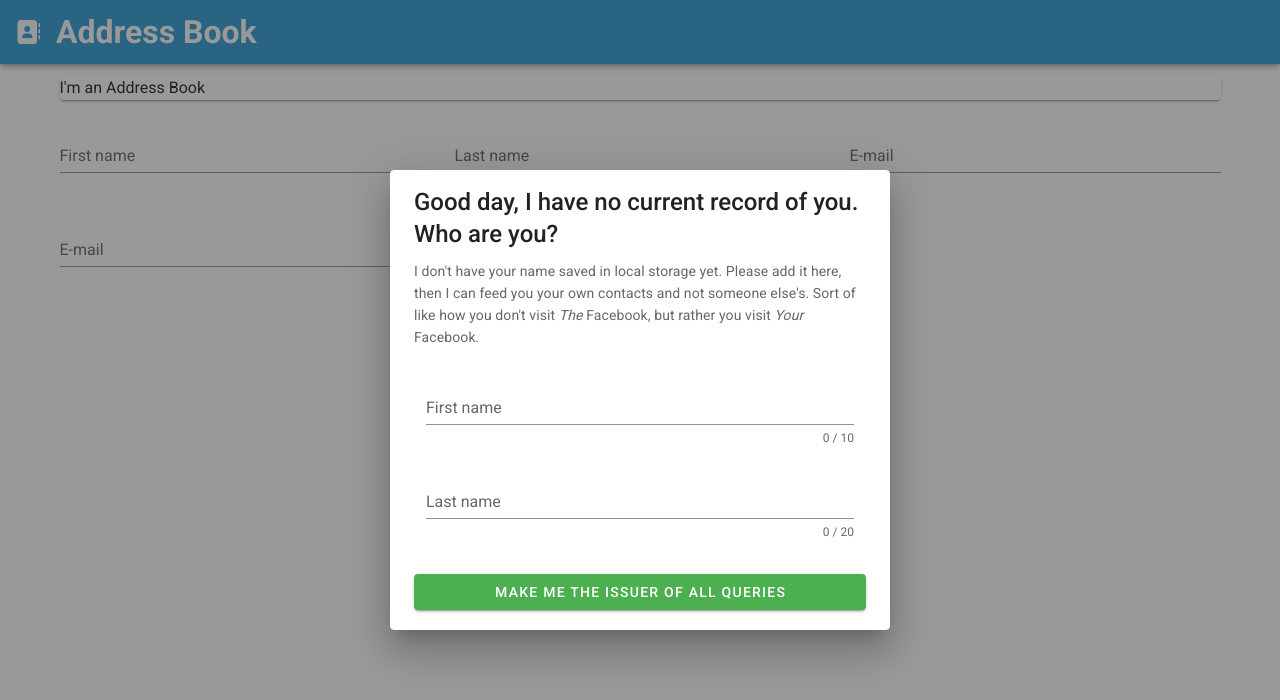
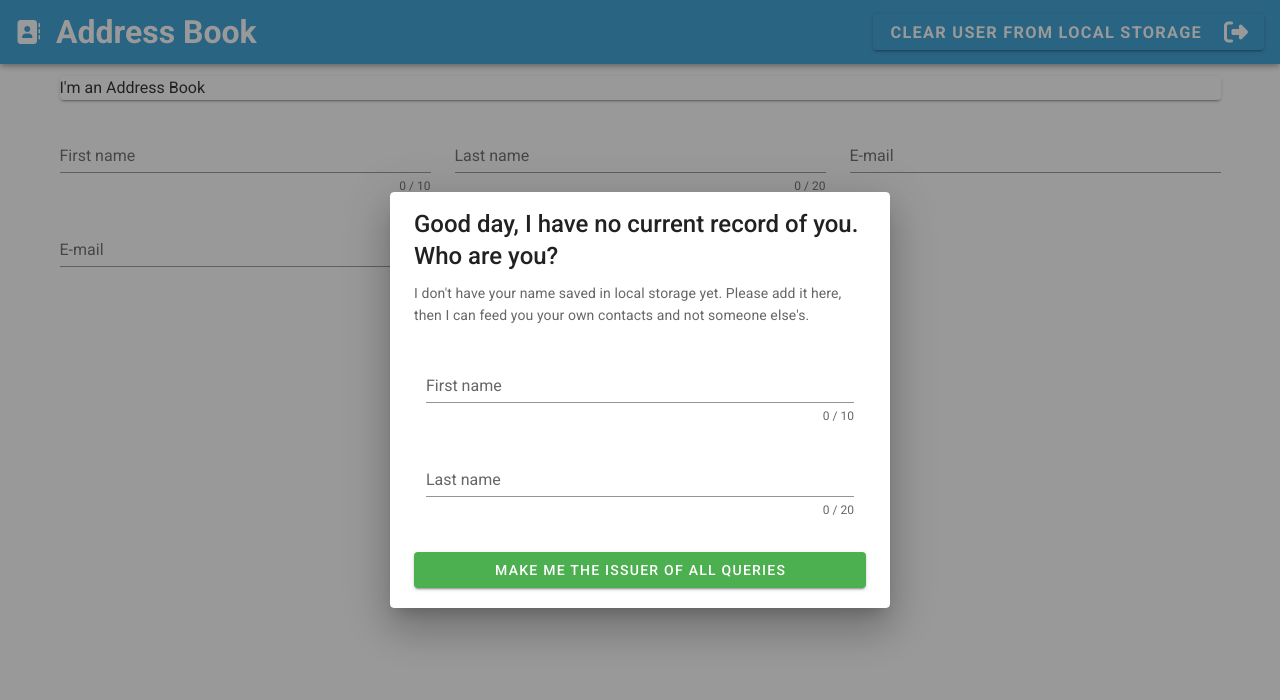
Before and after one commit to L-K-Mist/address-book-gql, a Vue app: page / in a window 1280 px wide. Shown: the top 700 px of the page. Built offline with nearby package versions, Linux system fonts and the light colour scheme.

Commit message:
clear user start

```diff
--- a/src/App.vue
+++ b/src/App.vue
@@ -2,27 +2,37 @@
   <v-app>
     <v-app-bar app color="primary" dark>
       <div class="d-flex align-center">
-        <v-icon dark>fas fa-address-book</v-icon>
+        <v-icon dark>fa-address-book</v-icon>
         <h1 class="ml-4">
           <span v-if="userFirstname">{{ userFirstname }}'s &nbsp;</span>
           <span>Address Book</span>
         </h1>
       </div>
       <v-spacer></v-spacer>
+      <v-btn flat color="primary">
+        <h3 class="mr-4">Clear User from Local Storage</h3>
+        &nbsp;
+        <v-icon>fa-sign-out</v-icon>
+      </v-btn>
     </v-app-bar>
     <v-content>
       <AddressBook />
       <ContactForm />
-      <v-dialog v-model="askName" max-width="500px" transition="dialog-transition">
+      <v-dialog
+        v-model="askName"
+        max-width="500px"
+        transition="dialog-transition"
+      >
         <v-card>
-          <v-card-title class="headline">Good day, I have no current record of you. Who are you?</v-card-title>
+          <v-card-title class="headline"
+            >Good day, I have no current record of you. Who are
+            you?</v-card-title
+          >
           <v-card-text>
             <p>
               I don't have your name saved in local storage yet. Please add it
               here, then I can feed you your own contacts and not someone
-              else's. Sort of like how you don't visit
-              <i>The</i> Facebook, but rather you visit
-              <i>Your</i> Facebook.
+              else's.
             </p>
 
             <v-form v-if="askName" @submit.prevent="saveUserLocally()">
@@ -45,7 +55,9 @@
                 ></v-text-field>
               </v-col>
               <br />
-              <v-btn block type="submit" color="success">Make Me the Issuer of All Queries</v-btn>
+              <v-btn block type="submit" color="success"
+                >Make Me the Issuer of All Queries</v-btn
+              >
             </v-form>
           </v-card-text>
         </v-card>
@@ -80,19 +92,7 @@ export default {
     ]
   }),
   mounted() {
-    let localname = localStorage.getItem("fullname");
-    if (!localname) {
-      this.askName = true;
-    } else {
-      let names = localname.split("&`#"); // The &`# is chosen as unlikely combo to be inside someone's name. TODO Validate that name can't have such symbols.
-      this.userFirstname = names[0];
-      this.userLastname = names[1];
-      console.log("mounted -> names", names);
-      this.$store.dispatch(
-        "currentUserId",
-        this.userFirstname + this.userLastname
-      );
-    }
+    this.newVisitorOrNot();
   },
   methods: {
     saveUserLocally() {
@@ -107,6 +107,23 @@ export default {
         this.userFirstname + this.userLastname
       );
       this.askName = false; // Close the dialog.
+    },
+    newVisitorOrNot() {
+      // If it's a returning visitor, pull their info from local storage and let store know who our current user is.
+      // If there's nothing in local storage, get them to give us their first and last names.
+      let localname = localStorage.getItem("fullname");
+      if (!localname) {
+        this.askName = true; // Trigger the askName dialog.
+      } else {
+        let names = localname.split("&`#"); // The &`# is chosen as unlikely combo to be inside someone's name. TODO Validate that name can't have such symbols.
+        this.userFirstname = names[0];
+        this.userLastname = names[1];
+        console.log("mounted -> names", names);
+        this.$store.dispatch(
+          "currentUserId",
+          this.userFirstname + this.userLastname
+        ); // Now all calls to the contacts table will only deal with results tied to this user.
+      }
     }
   }
 };
--- a/src/store/index.js
+++ b/src/store/index.js
@@ -58,9 +58,9 @@ export default new Vuex.Store({
       } catch (error) {
         console.log("createUser -> error", error);
         if (error.message.includes("Uniqueness violation")) {
-          alert(`Welcome Back, ${payload.firstname}`);
+          alert(`Welcome Back, ${firstname}`);
+          commit("currentUserId", id); // We now know that this is an existing user, so we can use this id for getting the right contacts.
         }
-        commit("currentUserId", payload);
       }
     },
     async fetchContacts({ commit, state }) {
```
